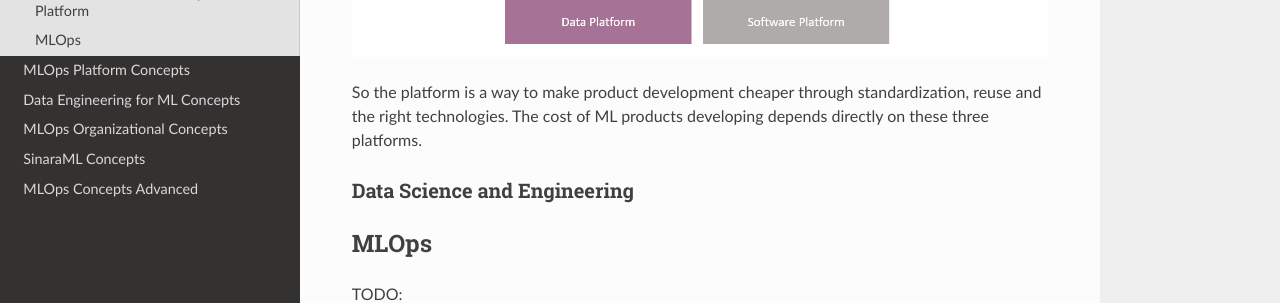
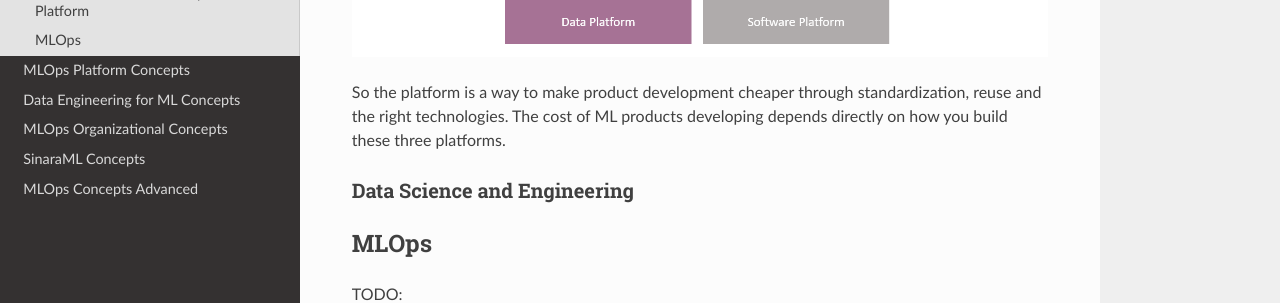
Before and after one commit to 4-DS/SinaraML-Def-Guide, a Sphinx documentation site: the page built from docs/source/concepts.rst, in a window 1280 px wide and 900 px high, scrolled down 11745 px. Shown: the part 404-707 px from the top of the window. Built offline with Sphinx 7.4.7 and the Read the Docs theme 2.0.0, drawn with Linux system fonts in a browser that asks for light colours.

Commit message:
Update concepts.rst

```diff
--- a/docs/source/concepts.rst
+++ b/docs/source/concepts.rst
@@ -214,7 +214,7 @@ Essentially, the cost of developing and operating ML products is the cost of too
 
 .. image:: three_platfroms_2.png
 
-So the platform is a way to make product development cheaper through standardization, reuse and the right technologies. The cost of ML products developing depends directly on these three platforms.
+So the platform is a way to make product development cheaper through standardization, reuse and the right technologies. The cost of ML products developing depends directly on how you build these three platforms.
 
 Data Science and Engineering
 ============================
```
